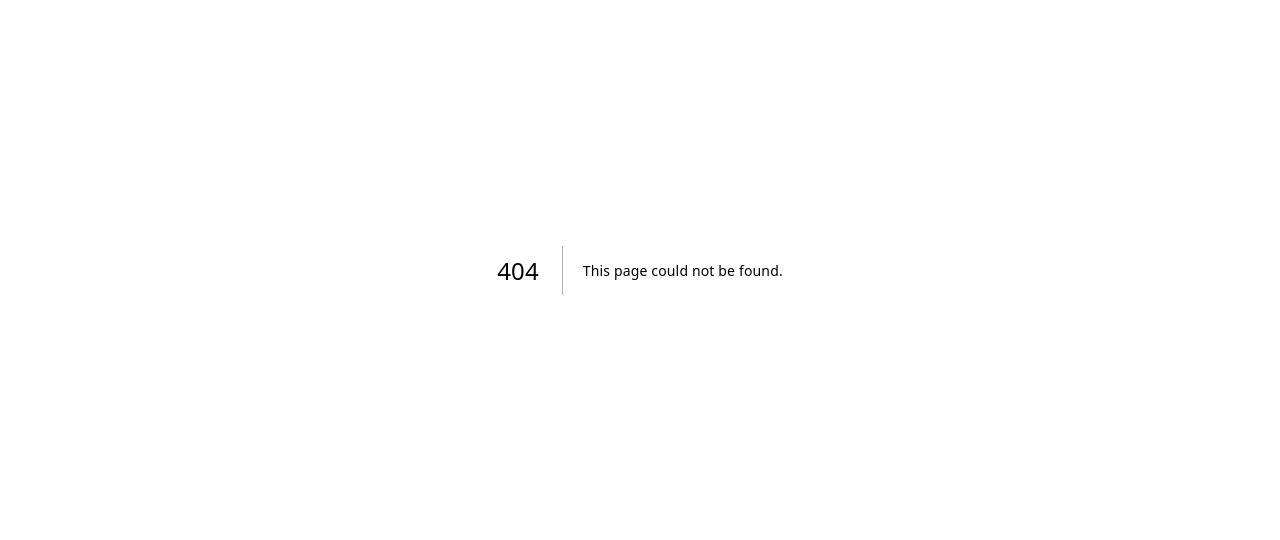
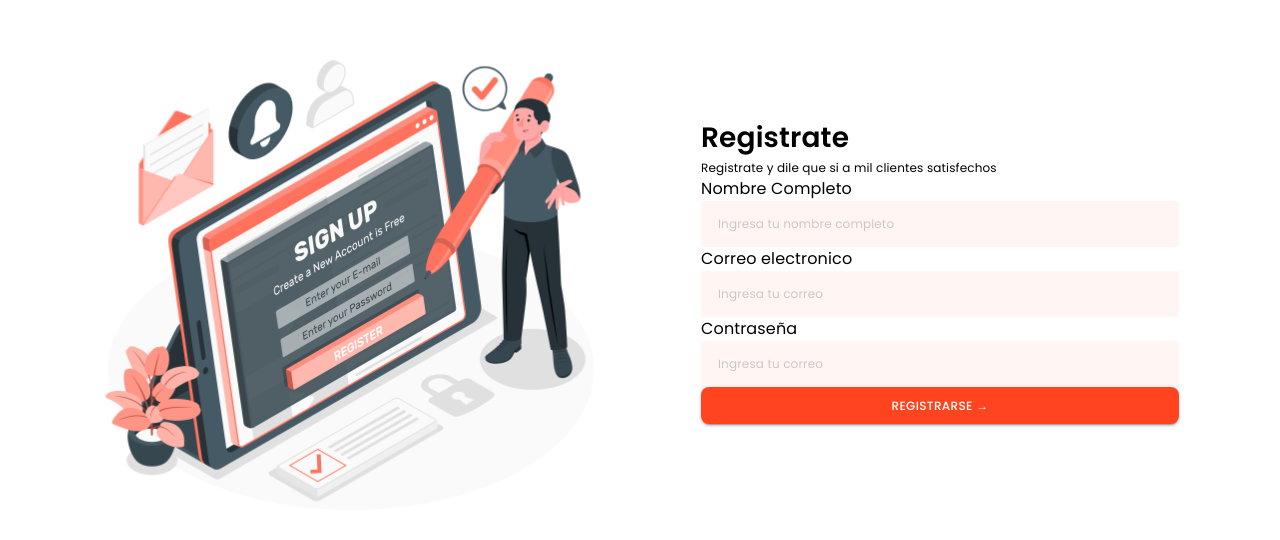
Before and after one commit to BonApp-etit/front, a Next.js app: page /sign_up in a window 1280 px wide. Before the commit this address had no page. Shown: the part 130-670 px from the top of the page. Built offline with nearby package versions, Linux system fonts and the light colour scheme.

Commit message:
add signup form

```diff
--- /dev/null
+++ b/src/pages/sign_up/form.jsx
@@ -0,0 +1,29 @@
+import Input from '../../components/common_components/StyledInput'
+import { Button } from "@mui/material";
+export default function form(){
+    return(
+        <main className="flex flex-col font-poppins ml-[100px]">
+            <h3 className="text-[28px] font-semibold font-poppins">Registrate</h3>
+            <p className="text-[12px]">Registrate y dile que si a mil clientes satisfechos</p>
+            <h2 classhName="text-[16px]         font-light">Nombre Completo</h2>
+            <Input
+            customWidth="478px"
+            customHeight="46px"
+            placeholder="Ingresa tu nombre completo"
+            />
+            <h2 classhName="text-[16px]         font-light">Correo electronico</h2>
+            <Input
+            customWidth="478px"
+            customHeight="46px"
+            placeholder="Ingresa tu correo"
+            />
+            <h2 classhName="text-[16px]         font-light">Contraseña</h2>
+            <Input
+            customWidth="478px"
+            customHeight="46px"
+            placeholder="Ingresa tu correo"
+            />
+            <Button variant="contained" className='mt-4 font-poppins text-[16px]'>REGISTRARSE →</Button>
+        </main>
+    )
+}
--- /dev/null
+++ b/src/pages/sign_up/index.jsx
@@ -0,0 +1,11 @@
+import Form from "./form"
+export default function signup(){
+    return(
+        <>
+            <main className="mx-120 flex items-center justify-center h-screen">
+                <img src="/assets/signupmenu/signupimage.svg" alt="img" className="w-[500px] h-[500px]"/>
+                <Form/>
+            </main>
+        </>
+    )
+}
--- a/src/pages/signup/SignUp.jsx
+++ /dev/null
@@ -1,6 +0,0 @@
-export default function signup(){
-    return(
-        <>
-        </>
-    )
-}
--- a/tailwind.config.js
+++ b/tailwind.config.js
@@ -3,6 +3,7 @@ module.exports = {
   content: [
     './pages/**/*.{js,ts,jsx,tsx}',
     './components/**/*.{js,ts,jsx,tsx}',
+    './src/**/*.{js,ts,jsx,tsx}',
   ],
   theme: {
     extend: {
```
Also changed, not shown: src/pages/signup/index.jsx (deleted).
